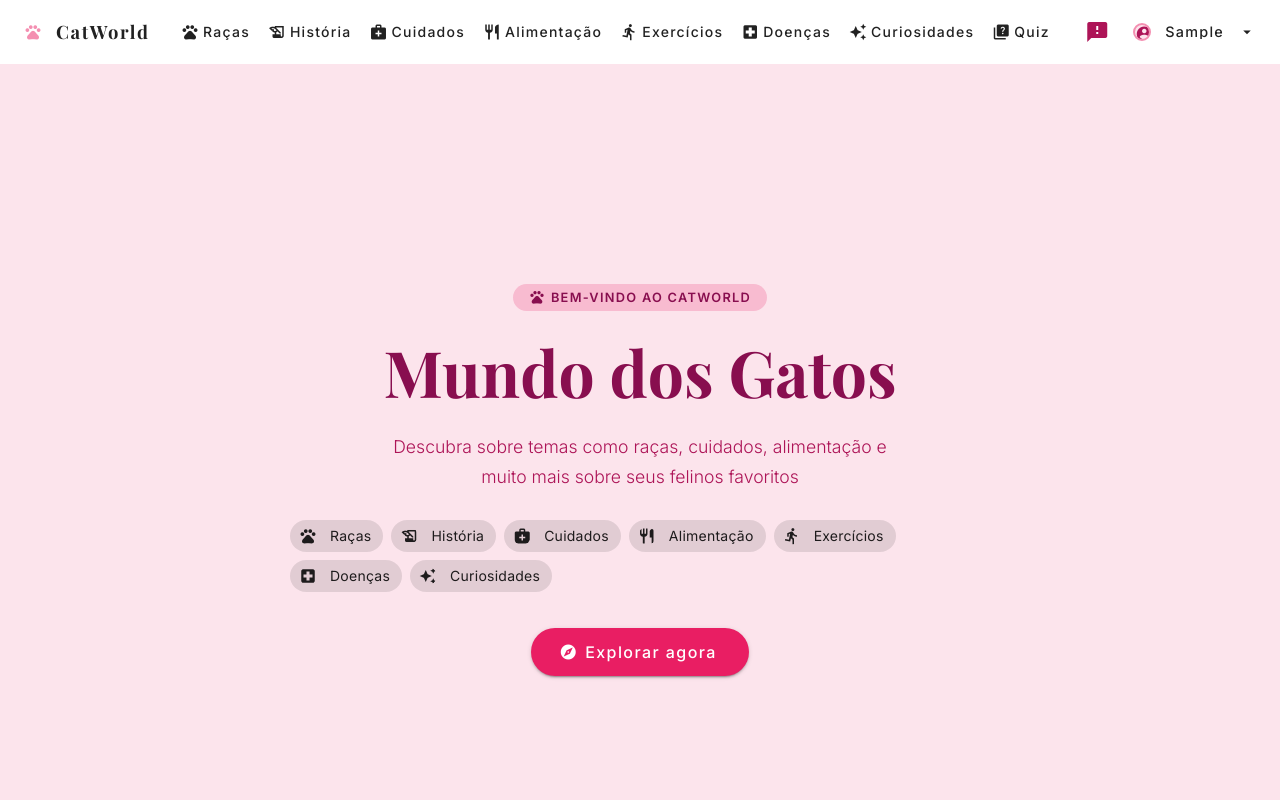
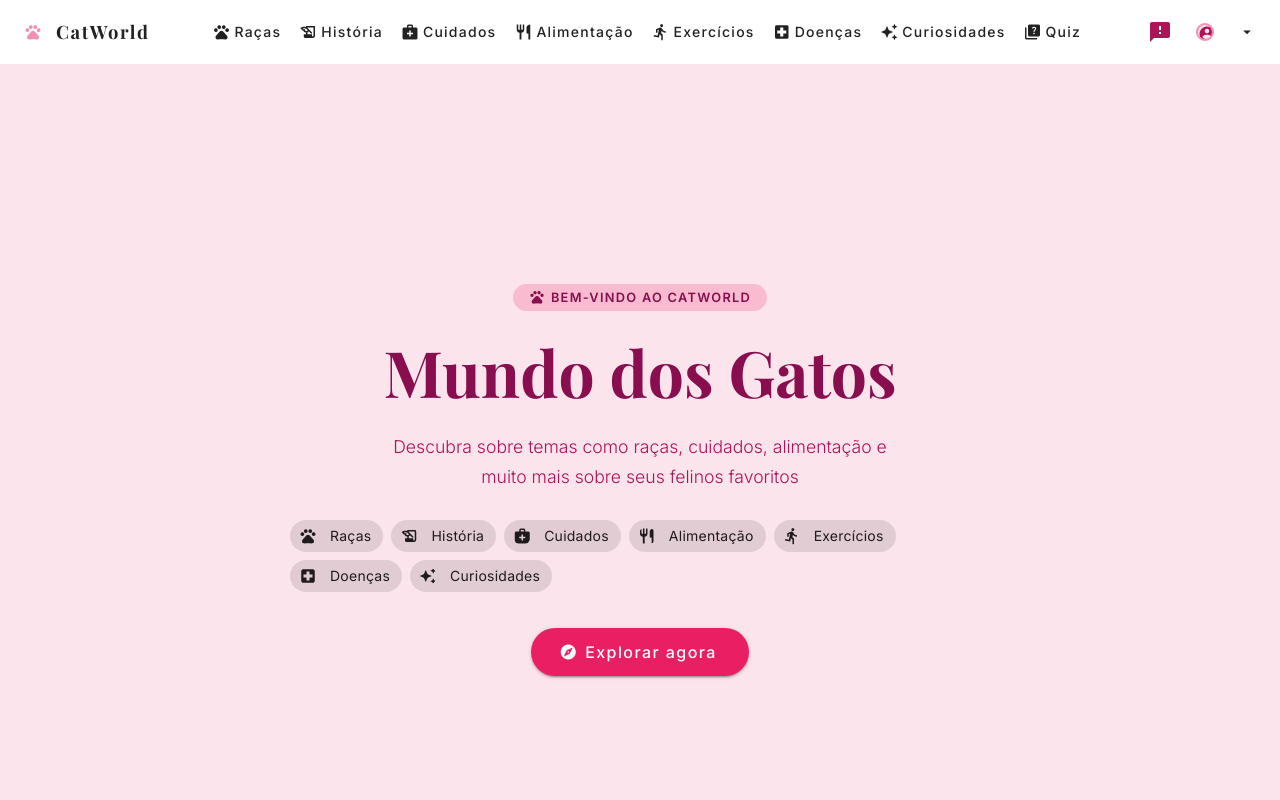
Before and after one commit to MariaClaraCorecha/catworld, an Angular app: page / in a window 1280 px wide. Shown: the top 800 px of the page. Built offline with nearby package versions, Linux system fonts and the light colour scheme; sample sign-in values are in the browser's storage.

Commit message:
Feat: remove user name display from navbar and adjust user button styles

```diff
--- a/src/app/shared/navbar/navbar.html
+++ b/src/app/shared/navbar/navbar.html
@@ -72,7 +72,6 @@
     <mat-icon *ngIf="!authService.user()?.photoUrl || avatarError" class="user-avatar user-avatar-fallback">
       account_circle
     </mat-icon>
-    <span class="user-name">{{ authService.user()?.name?.split(' ')?.[0] }}</span>
     <mat-icon iconPositionEnd class="nav-user-arrow">arrow_drop_down</mat-icon>
   </button>
 
@@ -156,7 +155,6 @@
       <mat-icon *ngIf="!authService.user()?.photoUrl || avatarError" class="user-avatar user-avatar-fallback">
         account_circle
       </mat-icon>
-      <span>{{ authService.user()?.name }}</span>
     </button>
     <button mat-icon-button (click)="logout()">
       <mat-icon>logout</mat-icon>
--- a/src/app/shared/navbar/navbar.scss
+++ b/src/app/shared/navbar/navbar.scss
@@ -77,14 +77,17 @@
 .nav-user-btn {
   display: flex !important;
   align-items: center !important;
-  gap: 6px !important;
+  justify-content: center !important;
+  gap: 4px !important;
+  min-width: auto !important;
   border-radius: 20px !important;
   padding: 0 8px !important;
 
   .mdc-button__label {
     display: flex;
     align-items: center;
-    gap: 6px;
+    justify-content: center;
+    gap: 4px;
   }
 
   .nav-user-arrow {
@@ -111,18 +114,6 @@
   font-size: 20px;
   color: #ad1457;
   background: #fce4ec;
-}
-
-.user-name {
-  display: flex;
-  align-items: center;
-  font-size: 0.9rem;
-  font-weight: 500;
-  line-height: 1;
-  max-width: 100px;
-  overflow: hidden;
-  text-overflow: ellipsis;
-  white-space: nowrap;
 }
 
 .user-menu-header {
```
